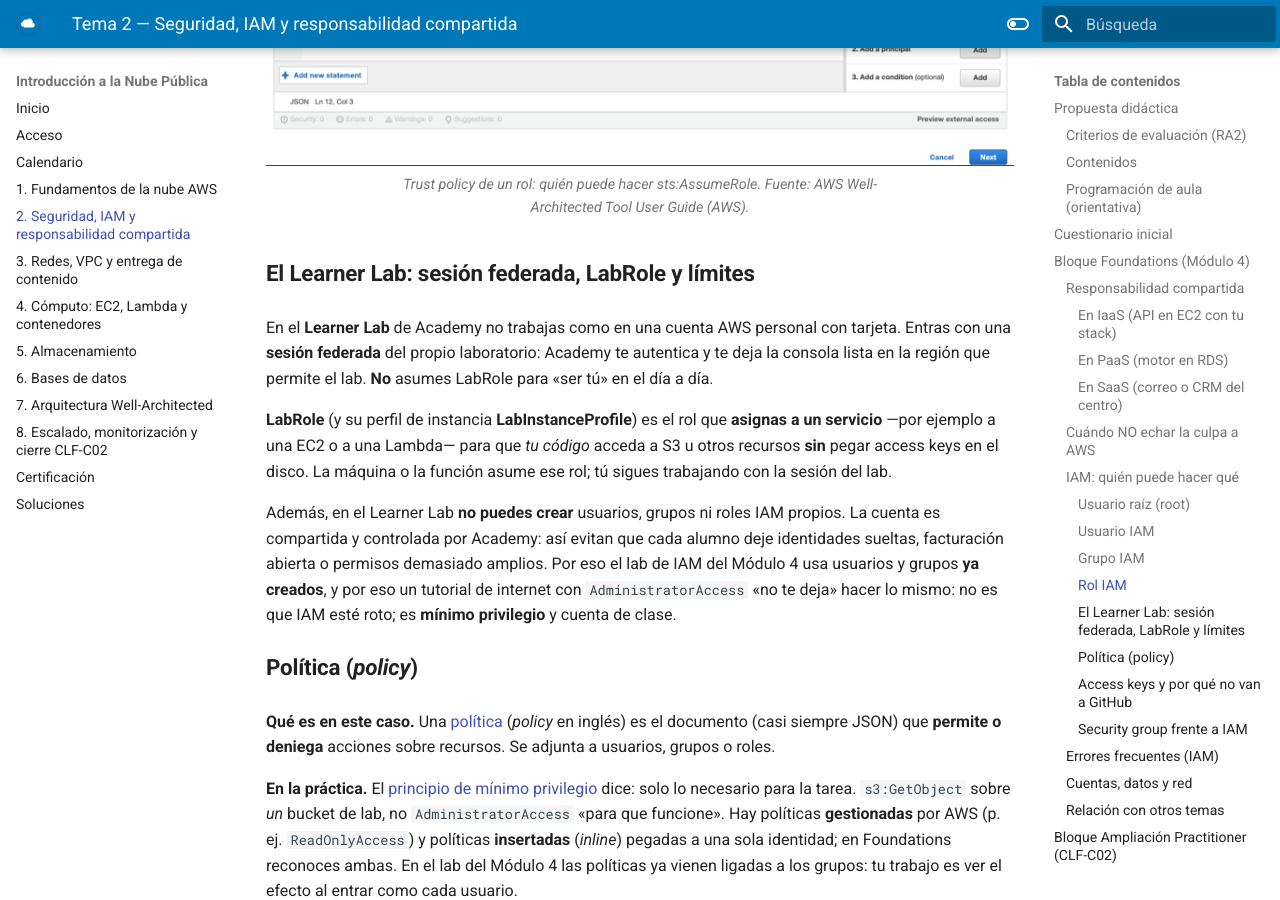
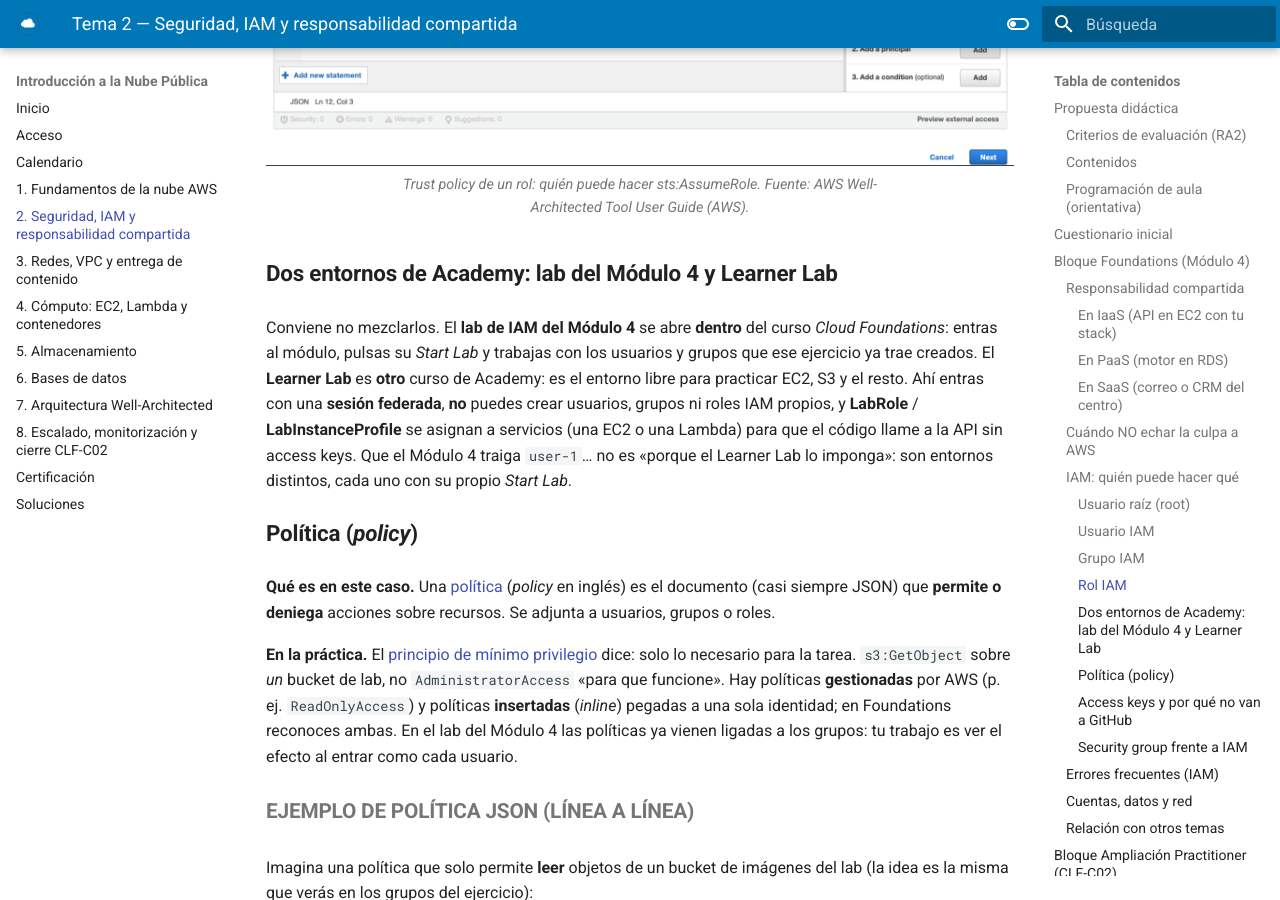
Before and after one commit to fjavier-hernandez/cloud, an MkDocs documentation site: the page built from docs/02-seguridad-iam/tema2.md, in a window 1280 px wide and 900 px high, scrolled down 6819 px. Built offline with MkDocs 1.6.1 and Material for MkDocs 9.7.7, drawn with Linux system fonts in a browser that asks for light colours; some of the changed text lies outside the part shown.

Commit message:
Corregir errata del Tema 1 y distinguir lab del Módulo 4 y Learner Lab.
Co-authored-by: Cursor <cursoragent@cursor.com>

```diff
--- a/docs/02-seguridad-iam/tema2.md
+++ b/docs/02-seguridad-iam/tema2.md
@@ -8,7 +8,7 @@ description: Shared responsibility, IAM, MFA, protección de datos y servicios d
 Una API (interfaz de programación de aplicaciones) en la nube no «hereda» la seguridad del proveedor. AWS protege los centros de datos y el hipervisor; **tú** decides quién puede llamar a `s3:GetObject`, si el [usuario raíz](#usuario-raiz) tiene [MFA](#mfa) (autenticación multifactor, *multi-factor authentication*) y si el secreto del JWT vive en el código o fuera de Git. Este tema corresponde al **Módulo 4** de *AWS Academy Cloud Foundations* y es el bloque que más se parece al dominio más pesado del examen **CLF-C02** (*AWS Certified Cloud Practitioner*, Cloud Practitioner). Los términos clave están en el [glosario](#glosario).
 
 !!! tip "Al empezar"
-    Empieza por el [cuestionario inicial](#cuestionario-inicial). Si vienes del Tema 1, confirma [Acceso](../00-acceso/acceso.md) y la región del Learner Lab: aquí el eje es **quién puede hacer qué** ([IAM](#iam) —*Identity and Access Management*, gestión de identidades y accesos— y [responsabilidad compartida](#responsabilidad-compartida)).
+    Empieza por el [cuestionario inicial](#cuestionario-inicial). Si vienes del Tema 1, confirma [Acceso](../00-acceso/acceso.md): aquí el eje es **quién puede hacer qué** ([IAM](#iam) —*Identity and Access Management*, gestión de identidades y accesos— y [responsabilidad compartida](#responsabilidad-compartida)). El lab de este tema se abre en el **Módulo 4** de Foundations.
 
 ## Propuesta didáctica
 
@@ -128,19 +128,19 @@ Cada uno de estos fallos es seguridad **en** la nube: configuración o hábitos
 **SSH o `0.0.0.0/0` «solo un rato» y olvido.** Dejas la instancia expuesta a internet. Para evitarlo, restringe el [security group](#security-group) a la IP del lab o del aula y ciérralo al terminar.
 ### IAM: quién puede hacer qué
 
-**[IAM](#iam)** (*Identity and Access Management*, gestión de identidades y accesos) es el servicio con el que decides **quién** puede hacer **qué** sobre **qué recurso**. Sin IAM bien pensado, o dejas la cuenta abierta o bloqueas al equipo. En una API Node el patrón sano es: la persona entra con su identidad (en el lab, con la sesión del Learner Lab o con un usuario del ejercicio); la instancia o la función **asume un rol** con la política justa. Si pegas [access keys](#access-key) en el repo, has saltado ese diseño y has creado un incidente.
+**[IAM](#iam)** (*Identity and Access Management*, gestión de identidades y accesos) es el servicio con el que decides **quién** puede hacer **qué** sobre **qué recurso**. Sin IAM bien pensado, o dejas la cuenta abierta o bloqueas al equipo. En una API Node el patrón sano es: la persona entra con su identidad (en el lab del Módulo 4, con `user-1`…; en otros labs, con la sesión del entorno); la instancia o la función **asume un rol** con la política justa. Si pegas [access keys](#access-key) en el repo, has saltado ese diseño y has creado un incidente.
 
 #### Usuario raíz (root)
 
 **Qué es en este caso.** El [usuario raíz](#usuario-raiz) es la identidad propietaria de la cuenta AWS: facturación, cierre de cuenta, cambio de plan de Support y otras acciones de cuenta.
 
-**En la práctica.** No lo uses para desarrollar ni para el lab diario. Activa [MFA](#mfa), guarda esas credenciales fuera del grupo de clase y trabaja con la sesión del Learner Lab o con los usuarios del ejercicio del Módulo 4. El examen asocia el root a acciones de cuenta, no a desplegar la API de un proyecto de DAW.
+**En la práctica.** No lo uses para desarrollar ni para el lab diario. Activa [MFA](#mfa), guarda esas credenciales fuera del grupo de clase y, en el ejercicio del Módulo 4, trabaja con los usuarios que ya vienen creados. El examen asocia el root a acciones de cuenta, no a desplegar la API de un proyecto de DAW.
 
 #### Usuario IAM
 
 **Qué es en este caso.** Un [usuario IAM](#usuario-iam) es una identidad permanente pensada para una persona (o, a veces, para una aplicación antigua). Puede tener contraseña de consola y, si se generan, access keys.
 
-**En la práctica.** En empresas a menudo se sustituye por federación o Identity Center. En el **lab de IAM del Módulo 4** de Foundations **no creas** usuarios nuevos: el ejercicio ya trae creados `user-1`, `user-2` y `user-3`, y los grupos `S3-Support`, `EC2-Support` y `EC2-Admin`. Tú añades cada usuario a su grupo, entras como cada uno y compruebas qué puede hacer y qué le deniega la política. Un usuario no es lo mismo que un **rol**: el usuario es «alguien con credenciales de persona»; el rol se **asume** un rato, casi siempre por un servicio.
+**En la práctica.** En empresas a menudo se sustituye por federación o Identity Center. En el **lab de IAM del Módulo 4** de Foundations **no creas** usuarios nuevos: ese ejercicio se lanza con su propio *Start Lab* dentro del módulo del curso *Cloud Foundations* y ya trae creados `user-1`, `user-2` y `user-3`, y los grupos `S3-Support`, `EC2-Support` y `EC2-Admin`. Tú añades cada usuario a su grupo, entras como cada uno y compruebas qué puede hacer y qué le deniega la política. Un usuario no es lo mismo que un **rol**: el usuario es «alguien con credenciales de persona»; el rol se **asume** un rato, casi siempre por un servicio.
 
 #### Grupo IAM
 
@@ -158,13 +158,9 @@ Cada uno de estos fallos es seguridad **en** la nube: configuración o hábitos
 <figcaption>Trust policy de un rol: quién puede hacer sts:AssumeRole. Fuente: AWS Well-Architected Tool User Guide (AWS).</figcaption>
 </figure>
 
-#### El Learner Lab: sesión federada, LabRole y límites
+#### Dos entornos de Academy: lab del Módulo 4 y Learner Lab
 
-En el **Learner Lab** de Academy no trabajas como en una cuenta AWS personal con tarjeta. Entras con una **sesión federada** del propio laboratorio: Academy te autentica y te deja la consola lista en la región que permite el lab. **No** asumes LabRole para «ser tú» en el día a día.
-
-**LabRole** (y su perfil de instancia **LabInstanceProfile**) es el rol que **asignas a un servicio** —por ejemplo a una EC2 o a una Lambda— para que *tu código* acceda a S3 u otros recursos **sin** pegar access keys en el disco. La máquina o la función asume ese rol; tú sigues trabajando con la sesión del lab.
-
-Además, en el Learner Lab **no puedes crear** usuarios, grupos ni roles IAM propios. La cuenta es compartida y controlada por Academy: así evitan que cada alumno deje identidades sueltas, facturación abierta o permisos demasiado amplios. Por eso el lab de IAM del Módulo 4 usa usuarios y grupos **ya creados**, y por eso un tutorial de internet con `AdministratorAccess` «no te deja» hacer lo mismo: no es que IAM esté roto; es **mínimo privilegio** y cuenta de clase.
+Conviene no mezclarlos. El **lab de IAM del Módulo 4** se abre **dentro** del curso *Cloud Foundations*: entras al módulo, pulsas su *Start Lab* y trabajas con los usuarios y grupos que ese ejercicio ya trae creados. El **Learner Lab** es **otro** curso de Academy: es el entorno libre para practicar EC2, S3 y el resto. Ahí entras con una **sesión federada**, **no** puedes crear usuarios, grupos ni roles IAM propios, y **LabRole** / **LabInstanceProfile** se asignan a servicios (una EC2 o una Lambda) para que el código llame a la API sin access keys. Que el Módulo 4 traiga `user-1`… no es «porque el Learner Lab lo imponga»: son entornos distintos, cada uno con su propio *Start Lab*.
 
 #### Política (*policy*)
 
@@ -239,8 +235,8 @@ El cortafuegos de la instancia ([security group](#security-group)) **no es IAM**
 
 | Examen CLF | Clase DAW / empresa |
 | --- | --- |
-| Root con MFA; mínimo privilegio; rol frente a access keys | En el lab: sesión federada, no root; evidencia de AccessDenied con los usuarios del Módulo 4 |
-| App comprometida que lista buckets → falla *en* la nube | Revisar el rol de la API (LabRole en el lab) y la política de S3 antes de culpar al proveedor |
+| Root con MFA; mínimo privilegio; rol frente a access keys | En el lab del Módulo 4: no root; evidencia de AccessDenied con user-1… |
+| App comprometida que lista buckets → falla *en* la nube | Revisar el rol del servicio (p. ej. LabRole en el Learner Lab) y la política de S3 |
 
 ### Cuentas, datos y red
 
--- a/docs/90-soluciones/pr/PR201.md
+++ b/docs/90-soluciones/pr/PR201.md
@@ -11,16 +11,17 @@ description: Guía de apoyo al lab IAM del Módulo 4 (usuarios y grupos ya cread
 
 ## Antes de empezar
 
-- **Preferente:** lab de IAM de Academy en el **Módulo 4** de *Cloud Foundations*.
-- Ese lab **ya trae** los usuarios `user-1`, `user-2` y `user-3`, y los grupos `S3-Support`, `EC2-Support` y `EC2-Admin`. **No** crees usuarios, grupos ni roles en el Learner Lab: el entorno no lo permite.
-- Región: la del lab. IAM es global, pero anota en qué región miras el resto de servicios.
-- Entra con la **sesión federada** del Learner Lab: **no** uses el usuario raíz (*root*).
+- **Preferente:** lab de IAM de Academy en el **Módulo 4** de *Cloud Foundations*. Se abre desde ese módulo (su propio *Start Lab*), no desde el Learner Lab.
+- Ese lab **ya trae** los usuarios `user-1`, `user-2` y `user-3`, y los grupos `S3-Support`, `EC2-Support` y `EC2-Admin`. No crees usuarios ni grupos nuevos en ese ejercicio.
+- El **Learner Lab** es otro curso: ahí no puedes crear usuarios, grupos ni roles IAM. Si el lab del Módulo 4 no está disponible, la alternativa es analizar políticas (ver abajo), no crear identidades en el Learner Lab.
+- Región: la que indique el lab del Módulo 4. IAM es global, pero anota en qué región miras el resto de servicios.
+- Entra al lab desde el **Módulo 4** de tu clase de Foundations y **no** uses el usuario raíz (*root*).
 - **No** pegues access keys ni capturas con secretos en el `.md`.
 - Docs de apoyo (lectura): [IAM users](https://docs.aws.amazon.com/IAM/latest/UserGuide/id_users.html) y [policies](https://docs.aws.amazon.com/IAM/latest/UserGuide/access_policies.html).
 
 ## Recorrido orientativo (lab Módulo 4)
 
-1. **Consola IAM sin root.** Abre **IAM**. Comprueba (esquina superior / identidad) que no eres **root**. Anótalo en el `.md`.
+1. **Abre el lab del Módulo 4.** En tu clase de *Cloud Foundations*, entra al **Módulo 4** y lanza su *Start Lab*. Abre **IAM**. Comprueba (esquina superior / identidad) que no eres **root**. Anótalo en el `.md`.
 
 2. **Usuarios ya creados.** En **Users** localiza `user-1`, `user-2` y `user-3`. No pulses *Create user*.
 
@@ -36,9 +37,9 @@ description: Guía de apoyo al lab IAM del Módulo 4 (usuarios y grupos ya cread
 
 8. **Cierre.** Cierra las sesiones de `user-1`… No borres usuarios ni grupos del lab (son de Academy). **End Lab** al terminar.
 
-### Alternativa (si el lab no está disponible)
+### Alternativa (si el lab del Módulo 4 no está disponible)
 
-No crees usuarios en el Learner Lab. Analiza las políticas de los grupos del lab (captura o PDF del enunciado) **o** lee una política JSON dada y explica, en párrafos, qué permite, qué deniega y un ejemplo de acción que fallaría. Esa explicación sustituye la captura de AccessDenied en consola.
+No crees usuarios en el Learner Lab (ese entorno no lo permite). Analiza las políticas de los grupos del lab del Módulo 4 (captura o PDF del enunciado) **o** lee una política JSON dada y explica, en párrafos, qué permite, qué deniega y un ejemplo de acción que fallaría. Esa explicación sustituye la captura de AccessDenied en consola.
 
 ## Evidencia ↔ rúbrica
 
@@ -61,7 +62,7 @@ Las figuras de esta página son de apoyo. En tu .md del lab usa capturas propias
 ## Errores frecuentes
 
 - Trabajar como **root**.
-- Intentar **Create user** en el Learner Lab (no está permitido; el lab ya trae los usuarios).
+- Intentar **Create user** en el lab del Módulo 4 o en el Learner Lab (el ejercicio ya trae los usuarios; el Learner Lab no permite crearlos).
 - Pegar **access keys** o capturas con secretos en el `.md` o en el chat.
 - Confundir el rol **LabRole** (para EC2/Lambda) con «entrar al lab».
 - Entregar solo capturas sin explicar qué pudo hacer cada usuario.
```
Also changed, not shown: docs/01-fundamentos-nube-aws/tema1.md (+1 -1 lines).
